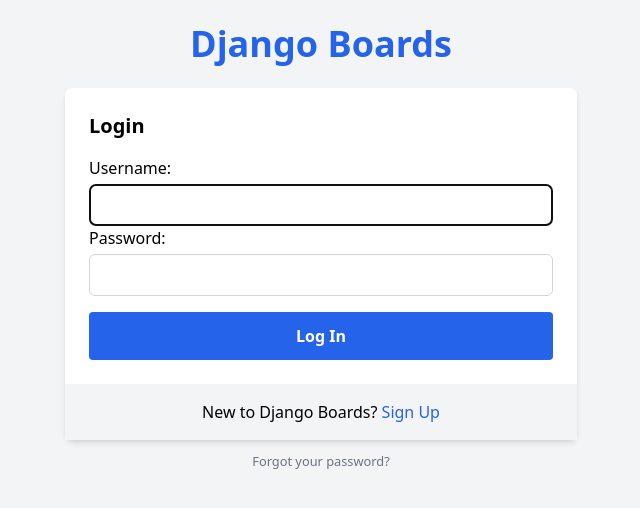
After one commit to DeepankumarTpDev/ForumApp, a Django app: page /login/ in a window 1280 px wide. The commit adds this page. Shown: the top 508 px of the page, without its empty margins (319-959 px from the left). Run offline with Django 5.2, Linux system fonts and the light colour scheme; some libraries are stand-ins or nearby versions.

Commit message:
Add Login, Logout Page and write Test cases

```diff
--- a/boards/templates/base.html
+++ b/boards/templates/base.html
@@ -7,27 +7,61 @@
     <title>{% block title %}Django Boards{% endblock %}</title>
     <!-- Tailwind CSS CDN -->
     <link href="https://cdn.jsdelivr.net/npm/tailwindcss@2.2.19/dist/tailwind.min.css" rel="stylesheet">
+    <script src="https://code.jquery.com/jquery-3.6.0.min.js"></script>
+    <!-- jQuery Script -->
+    <script>
+      $(document).ready(function() {
+        $('#userMenuButton').click(function() {
+          $('#userMenu').toggle();
+        });
+
+        // Close the dropdown if clicking outside
+        $(document).click(function(event) {
+          if (!$(event.target).closest('#userMenuButton').length) {
+            $('#userMenu').hide();
+          }
+        });
+      });
+    </script>
   </head>
   <body class="bg-gray-100">
     {% block body %}
       <!-- Navigation Bar -->
-      <nav class="bg-blue-900 text-white shadow-lg">
+      <nav class="bg-blue-800 text-white">
         <div class="container mx-auto px-4 py-4 flex justify-between items-center">
-          <a href="{% url 'home' %}" class="text-2xl font-bold hover:text-blue-200">
-            Django Boards
-          </a>
+          <a href="{% url 'home' %}" class="text-xl font-bold">Django Boards</a>
 
-          <!-- Menu button for small screens (hidden by default) -->
-          <button class="block md:hidden text-white focus:outline-none">
+          {% if user.is_authenticated %}
+          <!-- Menu button for small screens -->
+          <button id="menu-toggle" class="md:hidden text-white focus:outline-none">
             <svg class="h-6 w-6" fill="none" stroke="currentColor" viewBox="0 0 24 24" xmlns="http://www.w3.org/2000/svg">
               <path stroke-linecap="round" stroke-linejoin="round" stroke-width="2" d="M4 6h16M4 12h16m-7 6h7"></path>
             </svg>
           </button>
 
-          <!-- Navbar links (hidden on small screens) -->
-          <ul class="hidden md:flex space-x-4">
-            <li><a href="#" class="hover:text-blue-300">{{ user.username }}</a></li>
-          </ul>
+          <div class="hidden md:flex md:items-center md:space-x-4" id="mainMenu">
+            <div class="relative">
+              <button id="userMenuButton" class="focus:outline-none">
+                {{ user.username }}
+              </button>
+              <div id="userMenu" class="absolute right-0 mt-2 w-48 bg-white text-gray-800 rounded-md shadow-lg hidden">
+                <a href="#" class="block px-4 py-2 hover:bg-gray-200 rounded-md transition-colors">My account</a>
+                <a href="#" class="block px-4 py-2 hover:bg-gray-200 rounded-md transition-colors">Change password</a>
+                <div class="border-t border-gray-300"></div>
+                <form action="{% url 'logout' %}" method="post">
+                  {% csrf_token %}
+                  <button type="submit" class="block px-4 py-2 ">Log out</button>
+                </form>
+              </div>
+            </div>
+          </div>
+          {% else %}
+            <form class="flex items-center ml-auto">
+              <a href="{% url 'login' %}" class="btn btn-outline-secondary bg-transparent border border-white-400 text-white-700 hover:bg-gray-200  px-4 py-2 rounded">Log in</a>
+              <a href="{% url 'signup' %}" class="bg-green-100 text-black hover:bg-green-200 px-4 py-2 rounded ml-2">Sign up</a>
+            </form>
+          {% endif %}
+
         </div>
       </nav>
 
--- /dev/null
+++ b/boards/templates/base_accounts.html
@@ -0,0 +1,11 @@
+{% extends 'base.html' %}
+
+{% block body %}
+  <div class="container mx-auto px-4">
+    <h1 class="text-center text-4xl font-bold my-6">
+      <a href="{% url 'home' %}" class="text-blue-600 hover:text-blue-800">Django Boards</a>
+    </h1>
+    {% block content %}
+    {% endblock %}
+  </div>
+{% endblock %}
--- a/boards/templates/includes/form.html
+++ b/boards/templates/includes/form.html
@@ -1,4 +1,13 @@
 {% load widget_tweaks %}
+
+{% if form.non_field_errors %}
+  <div class="bg-red-500 text-white p-4 rounded-md" role="alert">
+    {% for error in form.non_field_errors %}
+      <p{% if forloop.last %} class="mb-0"{% endif %}>{{ error }}</p>
+    {% endfor %}
+  </div>
+{% endif %}
+
 
 {% for field in form %}
     <div>
--- /dev/null
+++ b/boards/templates/login.html
@@ -0,0 +1,30 @@
+{% extends 'base_accounts.html' %}
+
+{% block title %}Log in to Django Boards{% endblock %}
+
+{% block content %}
+    <div class="flex justify-center">
+      <div class="w-full max-w-lg">
+        <div class="bg-white shadow-md rounded-lg">
+          <div class="p-6">
+            <h3 class="text-xl font-semibold mb-4">Login</h3>
+            <form method="post" novalidate>
+              {% csrf_token %}
+              {% include 'includes/form.html' %}
+              <button type="submit" class="w-full bg-blue-600 text-white font-semibold py-3 px-4 rounded hover:bg-blue-700 transition duration-300 mt-4">Log In</button>
+            </form>
+          </div>
+          <div class="bg-gray-100 text-center p-4">
+            New to Django Boards?
+            <a href="{% url 'signup' %}" class="text-blue-600 hover:text-blue-800">Sign Up</a>
+          </div>
+
+        </div>
+        <div class="text-center py-2">
+          <small>
+              <a href="#" class="text-gray-500 hover:text-gray-700">Forgot your password?</a>
+          </small>
+        </div>
+      </div>
+    </div>
+{% endblock %}
--- a/myproject/urls.py
+++ b/myproject/urls.py
@@ -17,10 +17,13 @@ Including another URLconf
 from django.contrib import admin
 from django.urls import path
 from accounts import views as accounts_views
+from django.contrib.auth.views import LoginView,LogoutView
 from boards import views
 urlpatterns = [
     path('', views.home, name='home'),
     path("signup/", accounts_views.signup, name='signup'),
+    path('logout/', LogoutView.as_view(template_name='login.html'), name='logout'),
+    path('login/', LoginView.as_view(template_name='login.html'), name='login'),
     path("boards/<int:pk>/", views.board_topics, name="board_topics"),
     path("boards/<int:pk>/new/", views.new_topic, name='new_topic'),
     path('admin/', admin.site.urls),
```
Also changed, not shown: boards/templates/signup.html (+4 -7 lines), myproject/settings.py (+7 -1 lines).
